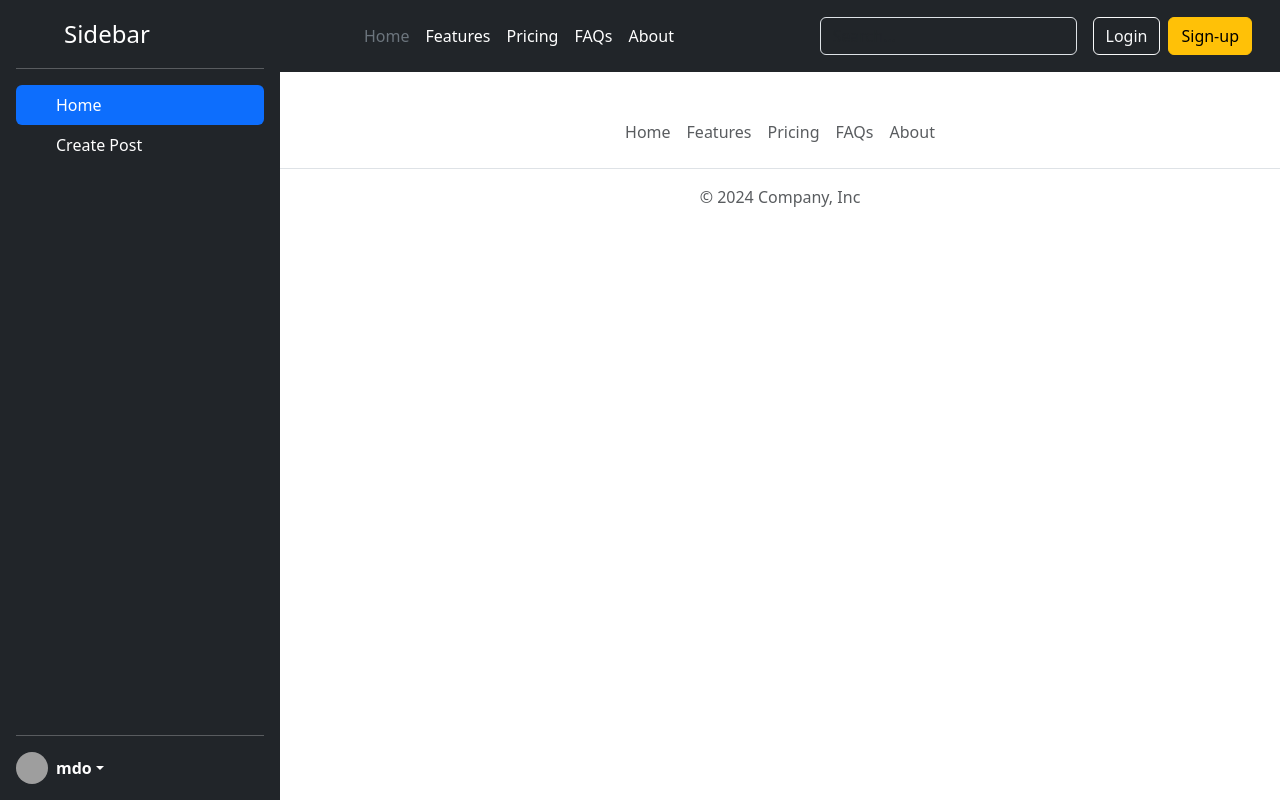
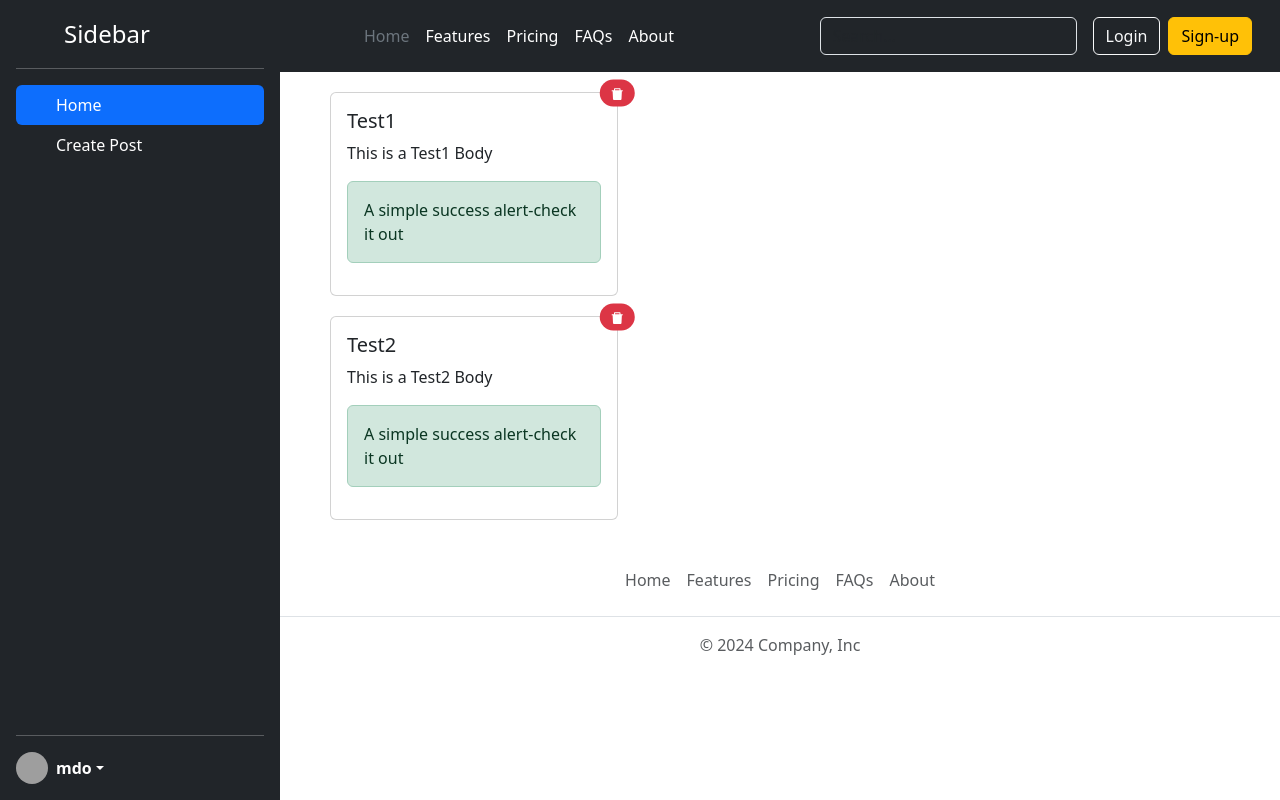
Before and after one commit to saikats5/react-app, a React (Vite) app in the folder social-media/: page / in a window 1280 px wide. Built offline with nearby package versions, Linux system fonts and the light colour scheme; grey boxes are pictures that could not be loaded.

Commit message:
React icons added

```diff
--- a/social-media/src/components/Post.jsx
+++ b/social-media/src/components/Post.jsx
@@ -1,3 +1,5 @@
+import { AiFillDelete } from "react-icons/ai";
+
 const Post = ({ post }) => {
   return (
     <div className="card post-card" style={{ width: "18rem" }}>
@@ -5,13 +7,16 @@ const Post = ({ post }) => {
         <h5 className="card-title">
           {post.title}
           <span className="position-absolute top-0 start-100 translate-middle badge rounded-pill bg-danger">
-            99+
+            <AiFillDelete />
           </span>
         </h5>
         <p className="card-text">{post.body}</p>
         {post.tags.map((tag) => {
           <span className="badge text-bg-primary hashtag">{tag}</span>;
         })}
+        <div className="alert alert-success reactions" role="alert">
+          A simple success alert-check it out
+        </div>
       </div>
     </div>
   );
--- a/social-media/src/components/PostList.jsx
+++ b/social-media/src/components/PostList.jsx
@@ -5,9 +5,9 @@ const PostList = () => {
   const { postList } = useContext(PostListData);
   return (
     <>
-      {postList.map((post) => {
-        <Post key={post.id} post={post}></Post>;
-      })}
+      {postList.map((post) => (
+        <Post key={post.id} post={post} />
+      ))}
     </>
   );
 };
--- a/social-media/src/store/post-list-store.jsx
+++ b/social-media/src/store/post-list-store.jsx
@@ -25,7 +25,7 @@ const DEFAULT_POST_LIST = [
   {
     id: "1",
     title: "Test1",
-    body: "Test1 Body",
+    body: "This is a Test1 Body",
     reactions: 11,
     userId: "user-1",
     tags: ["111", "222", "333"],
@@ -33,7 +33,7 @@ const DEFAULT_POST_LIST = [
   {
     id: "2",
     title: "Test2",
-    body: "Test2 Body",
+    body: "This is a Test2 Body",
     reactions: 22,
     userId: "user-2",
     tags: ["444", "555", "666"],
```
